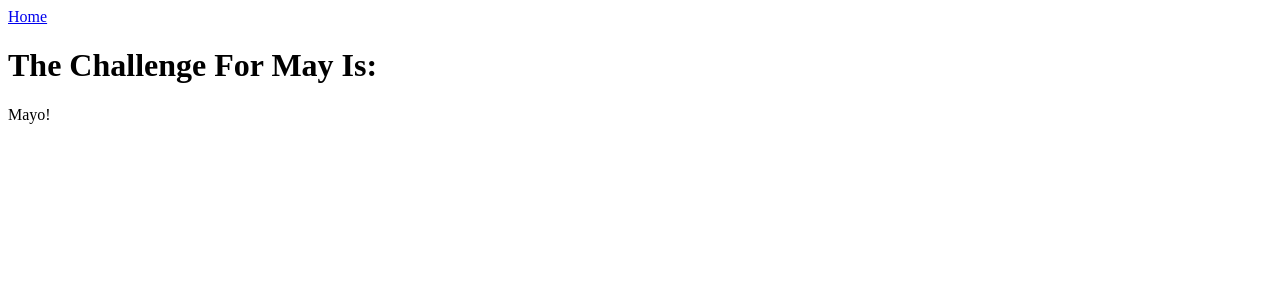
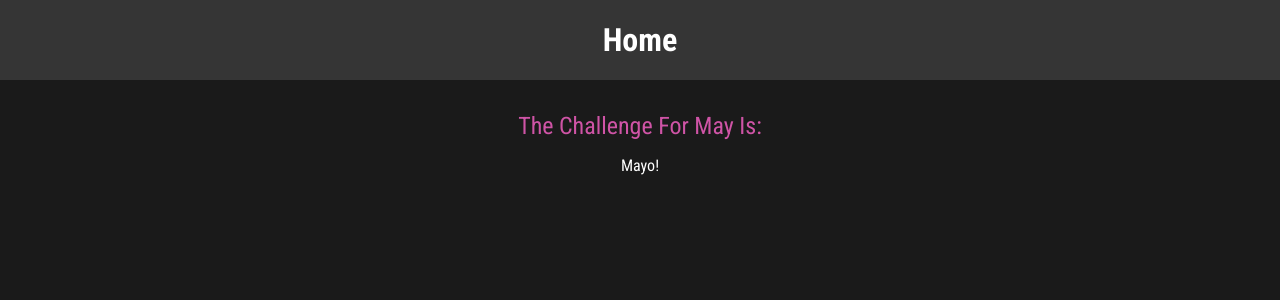
Before and after one commit to TheMrStraffy/django-monthly-challenges, a Django app: page /challenges/may in a window 1280 px wide. Shown: the top 300 px of the page. Run offline with Django 5.2, Linux system fonts and the light colour scheme.

Commit message:
added static files and styles

```diff
--- /dev/null
+++ b/challenges/static/challenges/challenge.css
@@ -0,0 +1,22 @@
+h1,
+h2 {
+    text-align: center;
+    color: white;
+}
+
+h1 {
+    font-size: 1.5rem;
+    margin: 2rem 0 1rem 0;
+    font-weight: normal;
+    color: #cf54a6;
+}
+
+h2 {
+    font-size: 3rem;
+    font-weight: bold;
+}
+
+.fallback {
+    text-align: center;
+    color: white;
+}
--- a/challenges/templates/challenges/monthly_challenge.html
+++ b/challenges/templates/challenges/monthly_challenge.html
@@ -1,15 +1,23 @@
 {% extends "base.html" %}
+{% load static %}
+{% block css_files %}
+    <link rel="stylesheet" href="{% static "challenges/challenge.css" %}">
+{% endblock css_files %}
 
 
-{% block 'content' %}
+{% block content %}
+
+<div class="challenge-content">
 
     <h1>{{title|title}}</h1>
 
 
     {% if challenge is not None %}
-        <p>{{challenge}}</p>
+        <p class="fallback">{{challenge}}</p>
     {% else  %}
-        <p>No challenge available</p>
+        <p class="fallback">No challenge available</p>
     {% endif %}
+</div>
 
-{% endblock 'content' %}
+
+{% endblock content %}
--- a/monthly_challenges/settings.py
+++ b/monthly_challenges/settings.py
@@ -118,6 +118,9 @@ USE_TZ = True
 # https://docs.djangoproject.com/en/5.2/howto/static-files/
 
 STATIC_URL = 'static/'
+STATICFILES_DIRS = [
+    BASE_DIR / 'static/'
+]
 
 # Default primary key field type
 # https://docs.djangoproject.com/en/5.2/ref/settings/#default-auto-field
--- /dev/null
+++ b/static/partials/header.css
@@ -0,0 +1,25 @@
+header {
+    width: 100%;
+    height: 5rem;
+    background-color: #353535;
+}
+
+header nav {
+    width: 100%;
+    height: 100%;
+    display: flex;
+    justify-content: center;
+    align-items: center;
+}
+
+header nav a {
+    color: white;
+    font-size: 2rem;
+    font-weight: bold;
+    text-decoration: none;
+}
+
+header nav a:hover,
+header nav a:active {
+    color: #cf54a6;
+}
--- /dev/null
+++ b/static/style.css
@@ -0,0 +1,10 @@
+@import url('https://fonts.googleapis.com/css2?family=Roboto+Condensed:wght@400;700&display=swap');
+
+html {
+    font-family: 'Roboto Condensed', sans-serif;
+}
+
+body {
+    margin: 0;
+    background-color: #1a1a1a;
+}
--- a/templates/base.html
+++ b/templates/base.html
@@ -1,13 +1,17 @@
+{% load static %}
+
 <!DOCTYPE html>
 <html lang="en">
 <head>
     <meta charset="UTF-8">
     <meta name="viewport" content="width=device-width, initial-scale=1.0">
-    <title>{% block 'page_title' %}{% endblock 'page_title' %}</title>
+    <title>{% block page_title %}{% endblock page_title %}</title>
+    <link rel="stylesheet" href="{% static "style.css" %}">
+    {% block css_files %}{% endblock css_files %}
 </head>
 <body>
     {% include "./partials/header.html" %}
-{% block 'content' %}
-{% endblock 'content' %}
+{% block content %}
+{% endblock content %}
 </body>
 </html>
--- a/templates/partials/header.html
+++ b/templates/partials/header.html
@@ -1,3 +1,7 @@
+{% load static %}
+{% block css_files %}
+<link rel="stylesheet" href="{% static "./partials/header.css" %}">
+{% endblock css_files %}
 <header>
     <nav>
         <div>
```
Also changed, not shown: challenges/static/challenges/challenges.css (added, +37 -0 lines), challenges/templates/challenges/index.html (+12 -5 lines).
